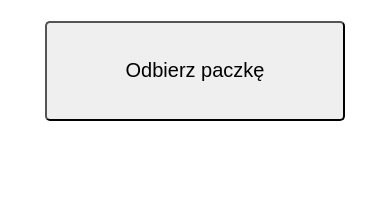
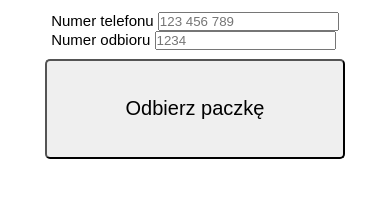
Before and after one commit to Barud21/plsv, a plain HTML site: page index.html in a window 390 px wide. Shown: the part 183-380 px from the top of the page. Drawn offline with Linux system fonts and the light colour scheme.

Commit message:
Phone number and code inputs added

```diff
--- a/index.html
+++ b/index.html
@@ -16,6 +16,36 @@
         Rozpocznij klikając w przycisk.
       </p>
     </header>
+    <div class="form">
+      <form class="form__container">
+        <label class="form__label" for="phone-number">Numer telefonu</label>
+        <input
+          class="form__container__input"
+          id="phone-number"
+          type="patern"
+          name="phone-number"
+          placeholder="123 456 789"
+          pattern="[\d]{3} [\d]{3} [\d]{3}"
+          minlength="11"
+          maxlength="11"
+          required
+        />
+      </form>
+      <form class="form__container">
+        <label class="form__label" for="code">Numer odbioru</label>
+        <input
+          class="form__container__input"
+          id="code"
+          type="tel"
+          name="code"
+          placeholder="1234"
+          pattern="[0-9]{4}"
+          minlength="4"
+          maxlength="4"
+          required
+        />
+      </form>
+    </div>
 
     <div>
       <button class="btn btn--pick-up">Odbierz paczkę</button>
```
